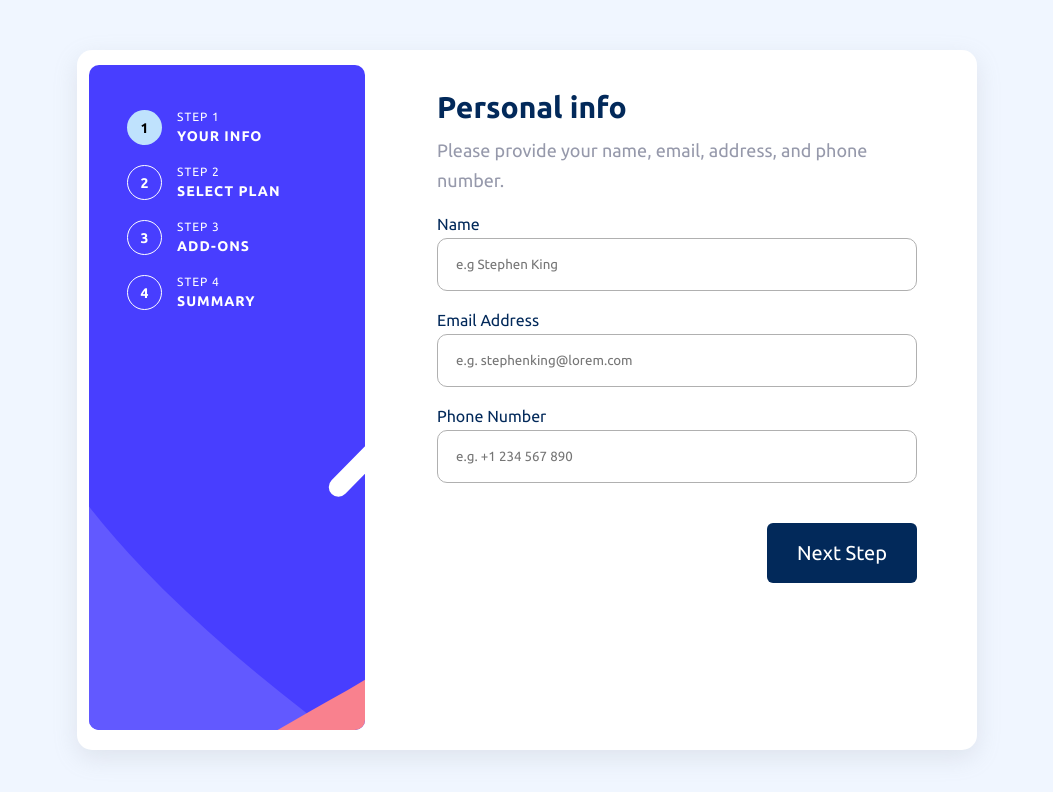
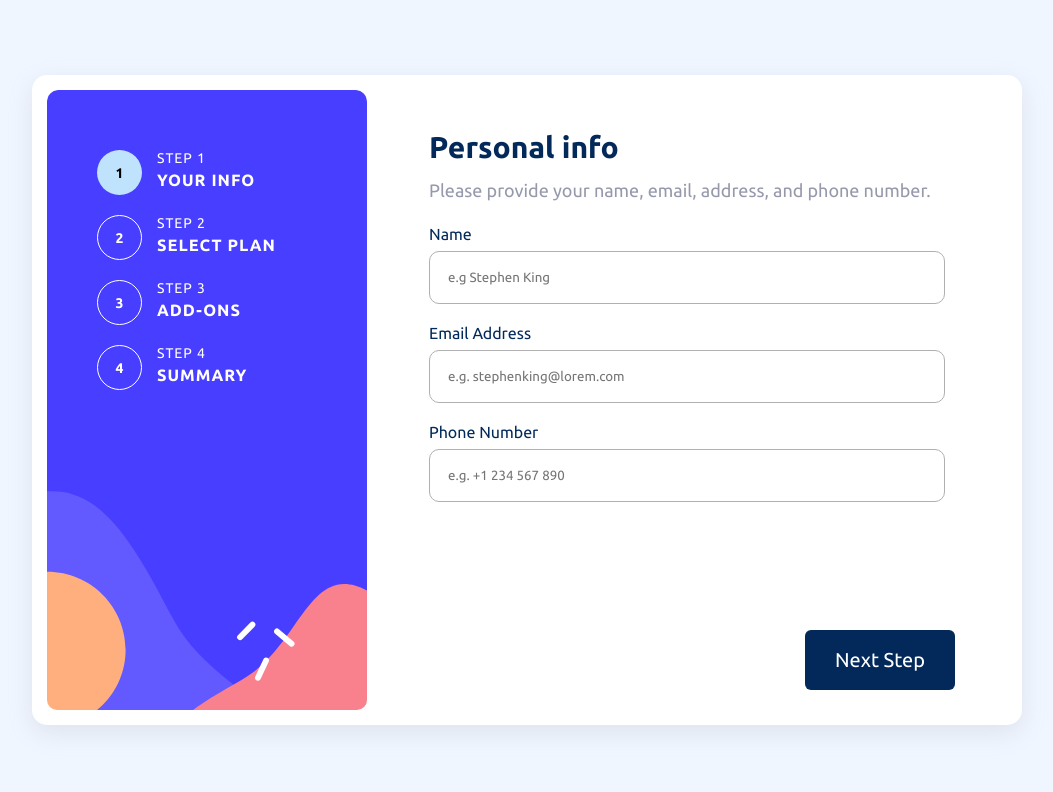
Before and after one commit to brunocabralg35/multistep-form, a React (Vite) app: page / in a window 1280 px wide. Shown: the top 792 px of the page, without its empty margins (113-1166 px from the left). Built offline with nearby package versions, Linux system fonts and the light colour scheme.

Commit message:
challenge done

```diff
--- a/src/components/Box/style.css
+++ b/src/components/Box/style.css
@@ -28,6 +28,7 @@
     box-shadow: none;
     background-color: transparent;
     align-self: center;
+    position: relative;
 
     & h2 {
       color: hsl(213, 96%, 18%);
--- a/src/components/ErrorInput/index.jsx
+++ b/src/components/ErrorInput/index.jsx
@@ -1,5 +1,7 @@
+import "./style.css"
+
 function ErrorInput(props) {
-  return <span style={{ color: "red" }}>{props.field} field is required</span>;
+  return <span className="spanError" style={{ color: "red" }}>{props.field} field is required</span>;
 }
 
 export default ErrorInput;
--- /dev/null
+++ b/src/components/ErrorInput/style.css
@@ -0,0 +1,11 @@
+.spanError {
+  position: relative;
+}
+
+@media screen and (min-width: 1000px) {
+  .spanError {
+    position: absolute;
+    top: 0;
+    right: 0;
+  }
+}
--- a/src/components/Footer/style.css
+++ b/src/components/Footer/style.css
@@ -12,7 +12,7 @@
 
 @media screen and (min-width: 1000px) {
   .footer-btn {
-    position: relative;
-    padding: 0;
+    position: absolute;
+    bottom: 0;
   }
 }
--- a/src/components/InputWrapper/style.css
+++ b/src/components/InputWrapper/style.css
@@ -16,7 +16,8 @@
 
 @media screen and (min-width: 1000px) {
   .input {
-      & input{
+    gap: 8px;
+    & input {
       padding: 18px;
       border-radius: 10px;
     }
--- a/src/components/StepMenu/style.css
+++ b/src/components/StepMenu/style.css
@@ -62,9 +62,10 @@
   .stepMenu {
     height: 100%;
     width: 50%;
-    border-top-left-radius: 10px;
-    border-bottom-left-radius: 10px;
-    background-color: transparent;
+    border-radius: 10px;
+    background-image: url(../../assets/images/bg-sidebar-desktop.svg);
+    background-repeat: no-repeat;
+    background-size: cover;
 
     .steps {
       height: 100%;
@@ -85,25 +86,20 @@
           display: flex;
           flex-direction: column;
           gap: 5px;
-          font-size: 12px;
+          font-size: 14px;
           letter-spacing: 1px;
         }
       }
 
       & .step {
-        height: 35px;
-        width: 35px;
+        height: 45px;
+        width: 45px;
         font-size: 14px;
       }
     }
 
     & img {
-      z-index: 1;
-      border-radius: 10px;
-      object-fit: cover;
-      width: 92%;
-      height: 95%;
-      margin-top: 5%;
+      display: none;
     }
 
     & .steps {
--- a/src/pages/AddOns/style.css
+++ b/src/pages/AddOns/style.css
@@ -94,5 +94,11 @@
   .addOns {
     justify-content: center;
     align-items: flex-start;
+
+    & .options {
+      & .input-wrapper {
+        padding: 25px 25px;
+      }
+    }
   }
 }
--- a/src/pages/PersonalInfo/index.jsx
+++ b/src/pages/PersonalInfo/index.jsx
@@ -37,6 +37,7 @@ export default function PersonalInfo() {
         <p>Please provide your name, email, address, and phone number.</p>
 
         <form onSubmit={handleSubmit(onSubmit)}>
+          <div className="wrapper-error">
             <InputWrapper labelFor="name" label="Name">
               <input
                 type="text"
@@ -45,7 +46,9 @@ export default function PersonalInfo() {
               />
             </InputWrapper>
             {errors.name && <ErrorInput field="Name" />}
+          </div>
 
+          <div className="wrapper-error">
             <InputWrapper labelFor="email" label="Email Address">
               <input
                 type="email"
@@ -54,7 +57,9 @@ export default function PersonalInfo() {
               />
             </InputWrapper>
             {errors.email && <ErrorInput field="Email" />}
+          </div>
 
+          <div className="wrapper-error">
             <InputWrapper labelFor="phone" label="Phone Number">
               <input
                 type="tel"
@@ -63,6 +68,7 @@ export default function PersonalInfo() {
               />
             </InputWrapper>
             {errors.phone && <ErrorInput field="Phone" />}
+          </div>
 
           <Footer>
             <Button text="Next Step" />
--- a/src/pages/PersonalInfo/style.css
+++ b/src/pages/PersonalInfo/style.css
@@ -5,6 +5,12 @@
   width: 100%;
   height: 100%;
   color: hsl(231, 11%, 63%);
+
+ & .wrapper-error{
+  display: flex;
+  flex-direction: column;
+  gap: 10px;
+ }
 }
 
 form {
@@ -17,5 +23,11 @@ form {
   .personal {
     justify-content: center;
     align-items: flex-start;
+
+    & .wrapper-error{
+      display: flex;
+      flex-direction: column-reverse;
+      position: relative;
+     }
   }
 }
--- a/src/pages/SelectPlan/style.css
+++ b/src/pages/SelectPlan/style.css
@@ -112,5 +112,34 @@
   .selectPlan {
     justify-content: center;
     align-items: flex-start;
+
+    & .options {
+      flex-direction: row;
+
+      & .input-option {
+        flex-direction: row;
+        width: 100%;
+
+        & label {
+          flex-direction: column;
+          align-items: flex-start;
+          padding: 20px;
+          width: 100%;
+          justify-content: space-between;
+
+          & img {
+            margin-bottom: 30px;
+          }
+
+          & .content {
+            gap: 2px;
+
+            & h1 {
+              margin-bottom: 10px;
+            }
+          }
+        }
+      }
+    }
   }
 }
--- a/src/pages/Summary/style.css
+++ b/src/pages/Summary/style.css
@@ -10,14 +10,14 @@
     z-index: 10;
   }
 
-  & p{
+  & p {
     color: hsl(0, 0%, 69%);
   }
 
-  & .link{
+  & .link {
     color: hsl(0, 0%, 69%);
-    transition: all .3s ease;
-    &:hover{
+    transition: all 0.3s ease;
+    &:hover {
       color: hsl(243, 100%, 62%);
     }
   }
@@ -30,6 +30,7 @@
     gap: 0.9375rem;
     padding: 3.75rem 0.3125rem;
     text-align: center;
+    height: 100%;
 
     & img {
       width: 70px;
--- a/src/styles/global.css
+++ b/src/styles/global.css
@@ -44,9 +44,10 @@ body {
     position: relative;
     align-items: center;
     background-color: white;
-    height: 700px;
-    width: 900px;
+    height: 650px;
+    width: 990px;
     border-radius: 15px;
+    padding: 15px;
     box-shadow: rgba(149, 157, 165, 0.2) 0px 8px 24px;
   }
 }
```
Also changed, not shown: 1 other file (tests, documents, lock files or other folders). Lines whose indentation alone changed are shown as unchanged.
